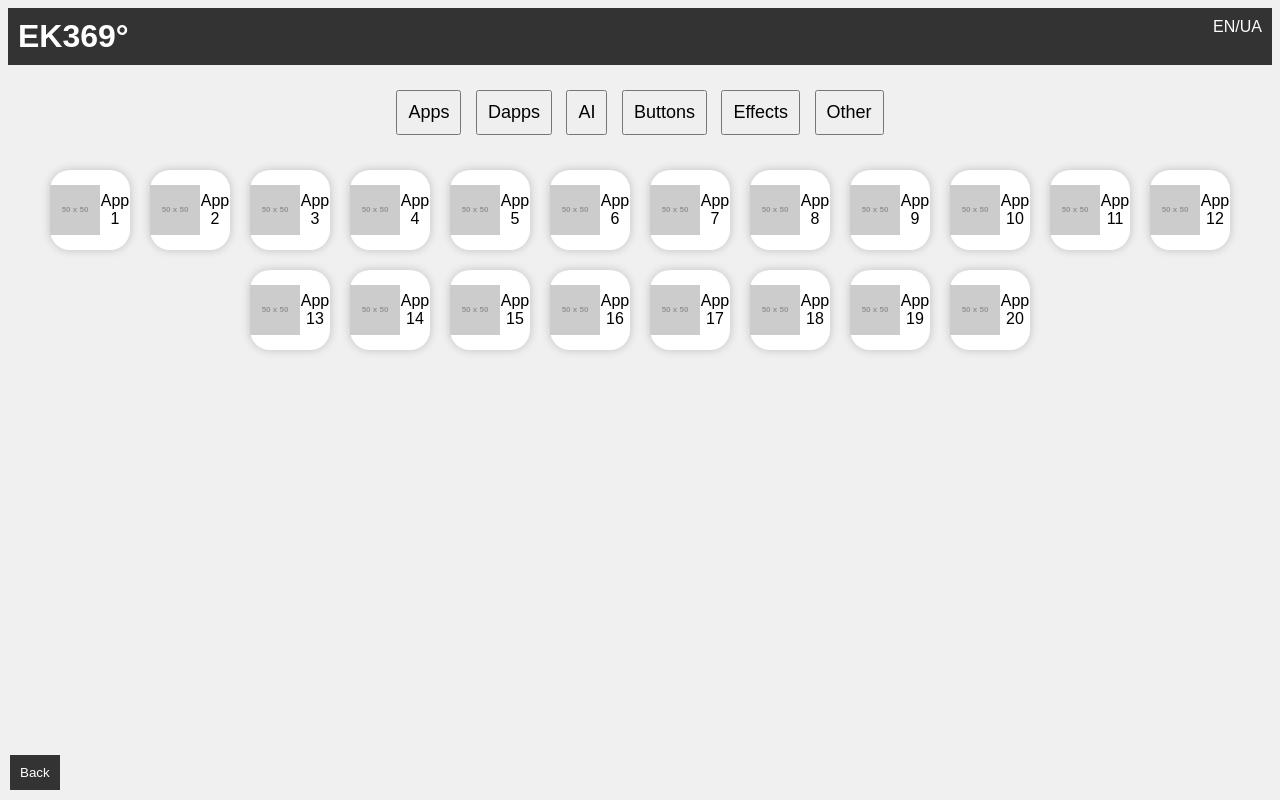
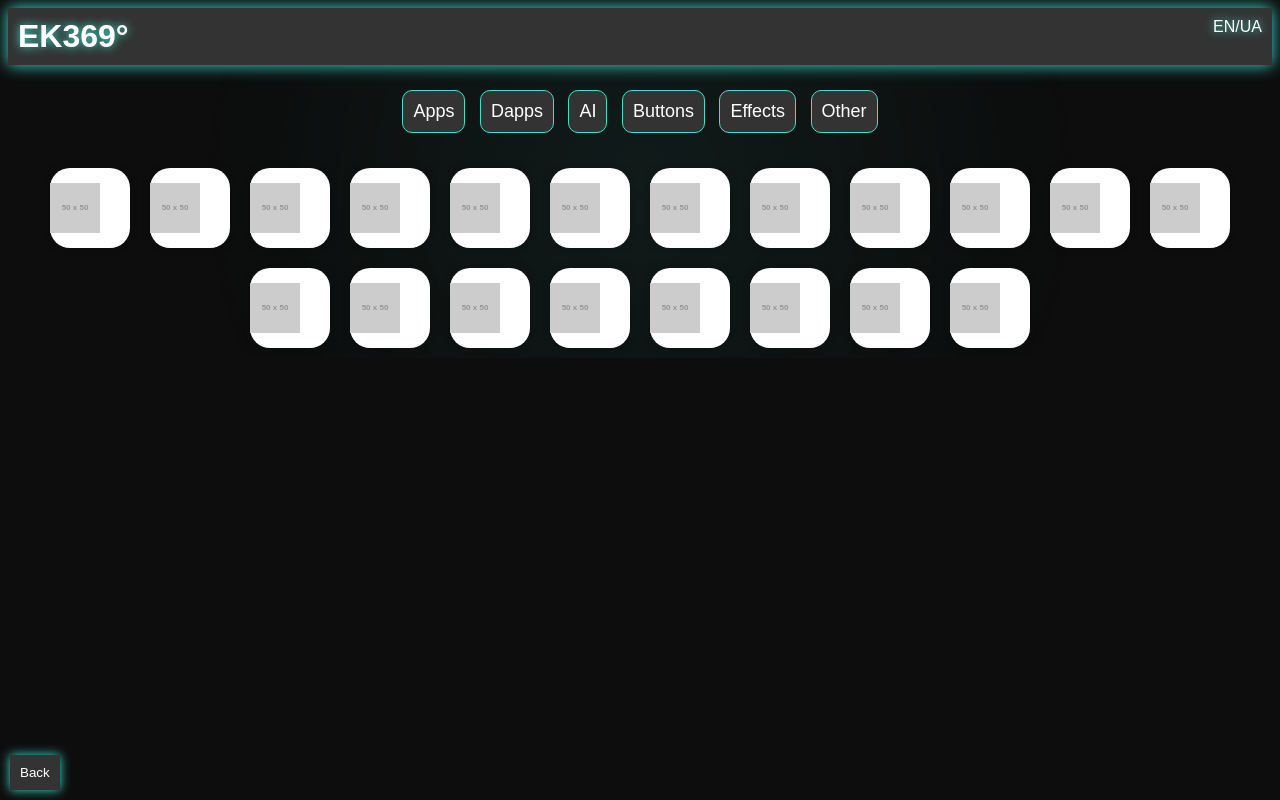
Before and after one commit to EKstudio369/ekstudio369, a plain HTML site: page index.html in a window 1280 px wide. Both pictures are taken after a click on the button "Buttons". Drawn offline with Linux system fonts and the light colour scheme; placeholder pictures from the web are drawn by us.

Commit message:
index.html

```diff
--- a/index.html
+++ b/index.html
@@ -7,8 +7,11 @@
     <style>
         body {
             font-family: 'Arial', sans-serif;
-            background-color: #f0f0f0;
+            background-color: #0d0d0d;
+            color: #ffffff;
             text-align: center;
+            overflow: hidden;
+            position: relative;
         }
         header {
             display: flex;
@@ -16,12 +19,15 @@
             padding: 10px;
             background-color: #333;
             color: white;
+            box-shadow: 0 0 15px #40E0D0;
         }
         header h1 {
             margin: 0;
+            text-shadow: 0 0 10px #40E0D0;
         }
         .language-switch {
             cursor: pointer;
+            text-shadow: 0 0 10px #40E0D0;
         }
         .menu {
             margin: 20px 0;
@@ -31,6 +37,15 @@
             padding: 10px;
             font-size: 18px;
             cursor: pointer;
+            background-color: #333;
+            color: white;
+            border: 1px solid #40E0D0;
+            border-radius: 10px;
+            transition: background 0.3s, box-shadow 0.3s;
+        }
+        .menu button:hover {
+            background-color: #40E0D0;
+            box-shadow: 0 0 10px #40E0D0;
         }
         .icon-grid {
             display: none;
@@ -48,11 +63,11 @@
             align-items: center;
             justify-content: center;
             cursor: pointer;
-            transition: transform 0.3s;
+            transition: transform 0.3s, box-shadow 0.3s;
         }
         .icon:hover {
             transform: scale(1.1);
-            box-shadow: 0 0 20px rgba(0, 0, 0, 0.5);
+            box-shadow: 0 0 20px #40E0D0;
         }
         .icon img {
             max-width: 50px;
@@ -66,7 +81,7 @@
             width: 300px;
             background-color: white;
             border-radius: 10px;
-            box-shadow: 0 0 30px rgba(0, 0, 0, 0.5);
+            box-shadow: 0 0 30px #40E0D0;
             padding: 20px;
             text-align: left;
         }
@@ -88,6 +103,10 @@
             color: white;
             border: none;
             cursor: pointer;
+            box-shadow: 0 0 10px #40E0D0;
+        }
+        .back-button:hover {
+            background-color: #40E0D0;
         }
         @media (max-width: 768px) {
             .icon {
@@ -98,9 +117,34 @@
                 max-width: 40px;
             }
         }
+        .glow-effect {
+            position: absolute;
+            top: 0;
+            left: 0;
+            width: 100%;
+            height: 100%;
+            z-index: -1;
+            background: radial-gradient(circle, rgba(64,224,208,0.1) 0%, rgba(0,0,0,0) 70%);
+            animation: pulse-glow 2s infinite;
+        }
+        @keyframes pulse-glow {
+            0% {
+                transform: scale(1);
+                opacity: 0.7;
+            }
+            50% {
+                transform: scale(1.2);
+                opacity: 1;
+            }
+            100% {
+                transform: scale(1);
+                opacity: 0.7;
+            }
+        }
     </style>
 </head>
 <body>
+    <div class="glow-effect"></div>
     <header>
         <h1>EK369°</h1>
         <div class="language-switch" onclick="switchLanguage()">EN/UA</div>
```
